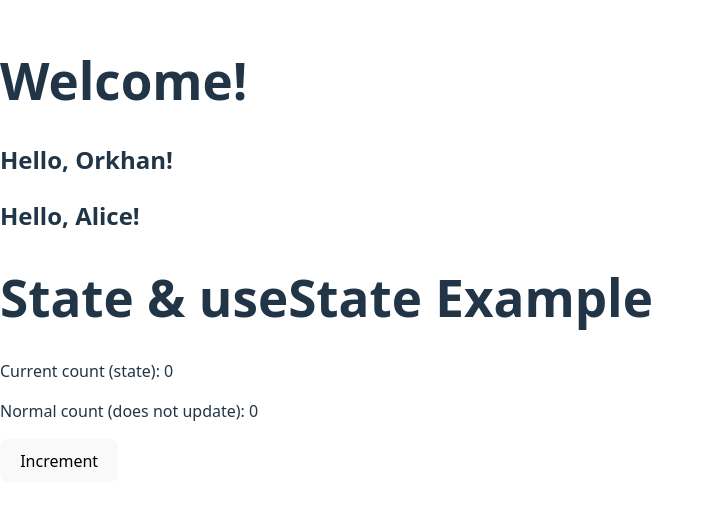
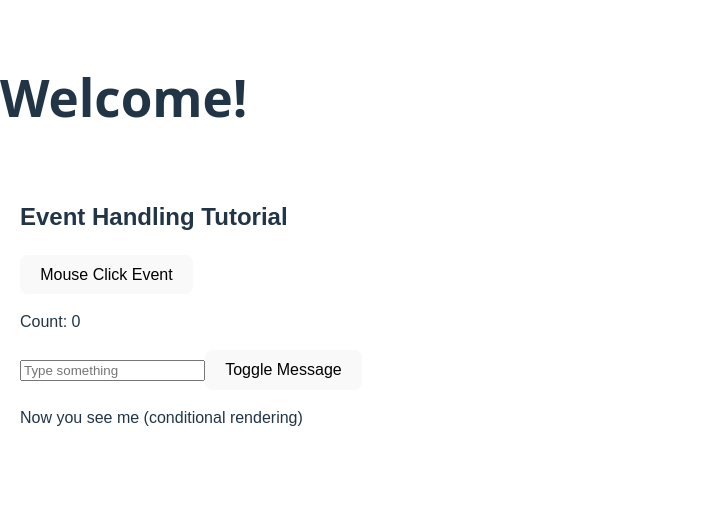
Before and after one commit to Orkhan-1/Full-Course-React, a React (Vite) app: page / in a window 1280 px wide. Shown: the part 150-656 px from the top of the page, without its empty margins (0-714 px from the left). Built offline with nearby package versions, Linux system fonts and the light colour scheme.

Commit message:
Episode 6: Handling Events

```diff
--- a/src/App.jsx
+++ b/src/App.jsx
@@ -1,3 +1,4 @@
+import EventHandling from "./EventHandling";
 import Greeting from "./Greeting";
 import StateExample from "./StateExample";
 
@@ -5,9 +6,7 @@ function App() {
   return (
     <div>
       <h1>Welcome!</h1>
-      <Greeting name="Orkhan" />
-      <Greeting name="Alice" />
-      <StateExample />
+      <EventHandling/>
     </div>
   );
 }
--- /dev/null
+++ b/src/EventHandling.jsx
@@ -0,0 +1,327 @@
+/*
+EVENT HANDLING — HTML vs REACT
+
+==================================================
+PART 0 — ELEMENT vs ATTRIBUTE
+
+HTML:
+Structure:
+<element attribute="value">
+
+<button onclick="handleClick()">Click</button>
+
+ELEMENT
+<button>...</button>
+
+ATTRIBUTE
+onclick="handleClick()"
+
+Example:
+<button class="btn" disabled onclick="handleClick()">
+Click
+</button>
+
+button → element
+onclick → attribute
+"handleClick()" → value
+
+==================================================
+PART 1 — HTML EVENT HANDLING
+
+<button onclick="handleClick()">
+
+Browser:
+
+1. Parses HTML
+2. Finds attribute "onclick"
+3. Recognizes predefined event
+4. Converts string to function
+5. Assigns to DOM property
+
+Conceptually:
+
+button.onclick = function(event) {
+   handleClick();
+}
+
+On click:
+if (button.onclick) call it
+
+==================================================
+PART 2 — WHY oncall DOES NOT WORK
+
+<button oncall="handleCall()">
+
+Browser checks:
+
+element.oncall ❌ not defined
+
+So it becomes:
+
+element.getAttribute("oncall")
+
+No event binding
+Nothing executed
+
+IMPORTANT
+Only predefined names work
+onclick is predefined in DOM spec
+
+HTMLElement {
+   onclick ✔
+   oninput ✔
+   onchange ✔
+   onmouseover ✔
+   oncall ❌
+   ...
+}
+
+These are defined by:
+- WHATWG HTML Standard
+- DOM Standard
+
+Browser engines implement this:
+- Chrome (Blink)
+- Safari (WebKit)
+- Firefox (Gecko)
+
+==================================================
+PART 3 — addEventListener (BEST PRACTICE)
+
+button.addEventListener("click", handleClick)
+
+Browser stores:
+
+listeners = {
+  click: [handleClick]
+}
+
+On click:
+loop and execute
+
+Advantages:
+- multiple handlers
+- no global scope
+- cleaner separation
+
+==================================================
+PART 4 — NATIVE EVENT OBJECT
+
+function handleClick(event) {}
+
+event is:
+
+MouseEvent {
+   type: "click"
+   target: button
+   clientX: 120
+}
+
+This is called:
+NATIVE DOM EVENT
+
+==================================================
+PART 5 — EVENTS
+
+Browser creates DIFFERENT event types
+
+Base class:
+Event
+
+Hierarchy:
+
+Event
+ ├── UIEvent
+ │     ├── MouseEvent
+ │     ├── KeyboardEvent
+ │     └── FocusEvent
+ ├── InputEvent
+ ├── TouchEvent
+ └── PointerEvent
+
+--------------------------------------------------
+MOUSE EVENTS (MouseEvent)
+--------------------------------------------------
+click
+dblclick
+mousedown
+mouseup
+mousemove
+mouseenter
+mouseleave
+
+--------------------------------------------------
+KEYBOARD EVENTS (KeyboardEvent)
+--------------------------------------------------
+keydown
+keyup
+
+--------------------------------------------------
+INPUT / FORM EVENTS (InputEvent / Event)
+--------------------------------------------------
+input
+change
+submit
+focus
+blur
+
+--------------------------------------------------
+TOUCH EVENTS (TouchEvent)
+--------------------------------------------------
+touchstart
+touchmove
+touchend
+
+--------------------------------------------------
+POINTER EVENTS (PointerEvent)
+--------------------------------------------------
+pointerdown
+pointerup
+pointermove
+
+==================================================
+PART 6 — REACT EVENT HANDLING
+
+React:
+
+<button onClick={handleClick}>
+
+HTML:
+onclick="handleClick()"
+string evaluated
+
+React:
+onClick={handleClick}
+function reference
+
+React does NOT attach handler directly
+React uses event delegation
+
+==================================================
+PART 7 — WHAT IS SyntheticEvent
+
+React wraps browser event
+
+Native Event (MouseEvent)
+        ↓
+React SyntheticEvent
+        ↓
+Your handler
+
+==================================================
+SIDE BY SIDE
+
+HTML
+
+button.addEventListener("click", function(event) {
+})
+
+event = MouseEvent {
+   type: "click",
+   target: button,
+   clientX: 120,
+   clientY: 450,
+   ...
+}
+
+--------------------------------------------
+
+React
+
+<button onClick={(event)=>{}}>
+
+event = SyntheticEvent
+
+event =
+SyntheticEvent {
+   type: "click"
+   target: button
+   nativeEvent: MouseEvent
+   preventDefault()
+   stopPropagation()
+}
+
+React wraps native event but keeps original inside:
+
+event.nativeEvent
+
+==================================================
+WHY REACT USES SyntheticEvent
+
+1. same behavior across browsers
+2. performance optimization
+3. event delegation
+4. consistent API
+
+==================================================
+PART 8 — REACT EVENT FLOW
+
+User Click
+   ↓
+Browser creates MouseEvent
+   ↓
+React root listener
+   ↓
+React creates SyntheticEvent
+   ↓
+Your handler
+
+==================================================
+MENTAL MODEL
+
+HTML:
+element → native event → handler
+
+React:
+root → delegation → synthetic event → handler
+
+==================================================
+*/
+
+import React, { useState } from "react";
+
+function EventHandling() {
+  const [count, setCount] = useState(0);
+  const [visible, setVisible] = useState(true);
+
+  function handleIncrement(event) {
+    console.log("SyntheticEvent:", event);
+    console.log("Native Event:", event.nativeEvent);
+    setCount(count + 1);
+  }
+
+  function handleKey(event) {
+    console.log("Keyboard event:", event.nativeEvent);
+  }
+
+  function toggleVisibility() {
+    setVisible(!visible);
+  }
+
+  return (
+    <div style={{ fontFamily: "sans-serif", padding: 20 }}>
+      <h2>Event Handling Tutorial</h2>
+
+      <button onClick={handleIncrement}>
+        Mouse Click Event
+      </button>
+
+      <p>Count: {count}</p>
+
+      <input
+        placeholder="Type something"
+        onKeyDown={handleKey}
+      />
+
+      <button onClick={toggleVisibility}>
+        Toggle Message
+      </button>
+
+      {visible && (
+        <p>Now you see me (conditional rendering)</p>
+      )}
+    </div>
+  );
+}
+
+export default EventHandling;
```
